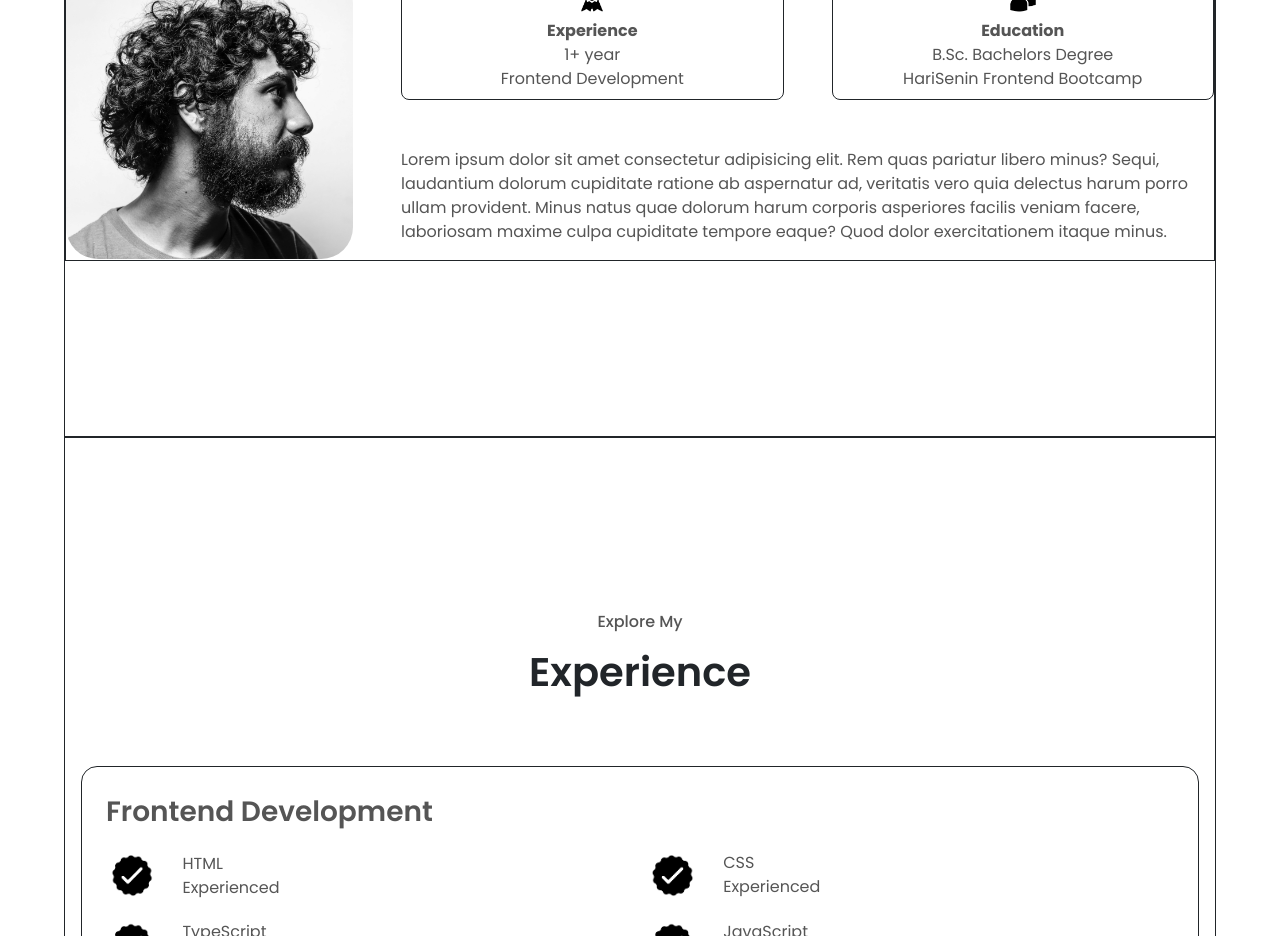
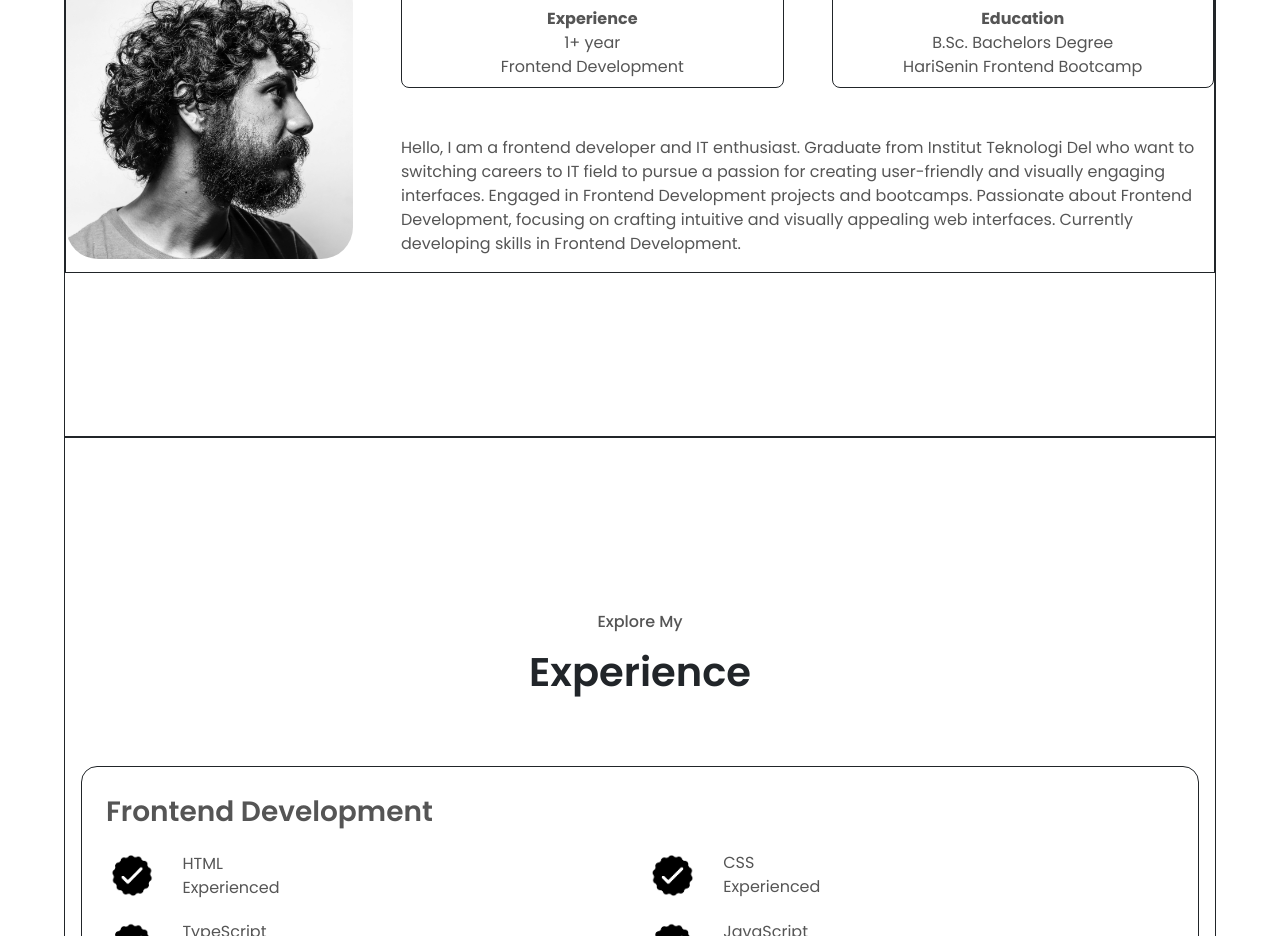
Before and after one commit to kathrin-design/portfolio-website, a React (Vite) app: page / in a window 1280 px wide. Shown: the part 1180-2116 px from the top of the page. Built offline with nearby package versions, Linux system fonts and the light colour scheme.

Commit message:
adding about me

```diff
--- a/src/component/main/component/About.jsx
+++ b/src/component/main/component/About.jsx
@@ -37,17 +37,17 @@ function About() {
           </div>
           <div>
             <p>
-        Lorem ipsum dolor sit amet consectetur adipisicing elit. Rem quas
-        pariatur libero minus? Sequi, laudantium dolorum cupiditate
-        ratione ab aspernatur ad, veritatis vero quia delectus harum porro
-        ullam provident. Minus natus quae dolorum harum corporis
-        asperiores facilis veniam facere, laboriosam maxime culpa
-        cupiditate tempore eaque? Quod dolor exercitationem itaque minus.
+              Hello, I am a frontend developer and IT enthusiast. Graduate from
+              Institut Teknologi Del who want to switching careers to IT field
+              to pursue a passion for creating user-friendly and visually
+              engaging interfaces. Engaged in Frontend Development projects and
+              bootcamps. Passionate about Frontend Development, focusing on
+              crafting intuitive and visually appealing web interfaces.
+              Currently developing skills in Frontend Development.
             </p>
           </div>
         </div>
       </div>
-
     </div>
   );
 }
```
Lines whose indentation alone changed are shown as unchanged.
